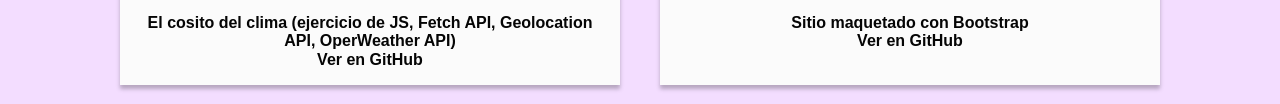
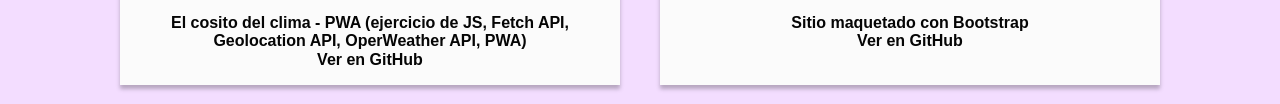
Before and after one commit to JusRecondo/portfolio, a plain HTML site: page public/index.html in a window 1280 px wide. Shown: the part 5496-5600 px from the top of the page. Drawn offline with nearby package versions, Linux system fonts and the light colour scheme; a web font is replaced by a local one.

Commit message:
actualizacion contenido

```diff
--- a/public/index.html
+++ b/public/index.html
@@ -203,7 +203,7 @@
                         <img src="img/projects/cosito-del-clima.png" alt="Imagen del proyecto El cosito del clima">
                     </a>
                     <figcaption>
-                        <a href="https://jusrecondo.github.io/cosito-del-clima/" target="_blank" rel="noopener noreferrer" aria-label="Ir al sitio del proyecto El cosito del clima">El cosito del clima (ejercicio de JS, Fetch API, Geolocation API, OperWeather API)</a>
+                        <a href="https://jusrecondo.github.io/cosito-del-clima/" target="_blank" rel="noopener noreferrer" aria-label="Ir al sitio del proyecto El cosito del clima">El cosito del clima - PWA (ejercicio de JS, Fetch API, Geolocation API, OperWeather API, PWA)</a>
                         <a href="https://github.com/JusRecondo/cosito-del-clima" target="_blank" rel="noopener noreferrer" aria-label="Ir al repositorio del proyecto El cosito del clima">Ver en GitHub</a>
                     </figcaption>
                 </figure>
```
Also changed, not shown: 1 other file.
